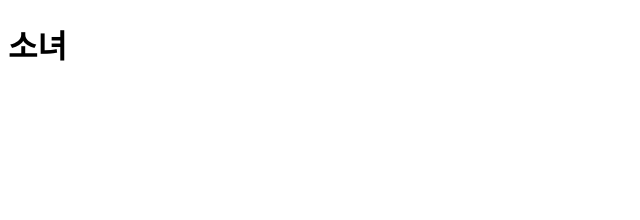
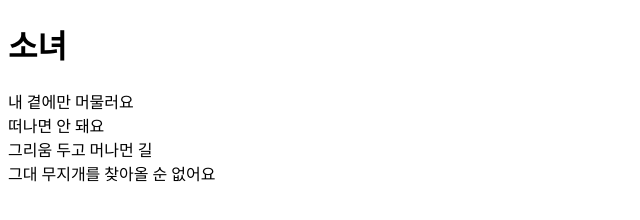
Before and after one commit to asdsadfasdf5/gitTest, a plain HTML site: page index.html in a window 1280 px wide. Shown: the whole page, without its empty margins (0-640 px from the left). Drawn offline with Linux system fonts and the light colour scheme.

Commit message:
P태그 생성 소녀-가사 첫 소절 입력

```diff
--- a/index.html
+++ b/index.html
@@ -1,12 +1,20 @@
 <!DOCTYPE html>
 <html lang="en">
+
 <head>
     <meta charset="UTF-8">
     <meta name="viewport" content="width=device-width, initial-scale=1.0">
     <title>이문세 노래</title>
 </head>
+
 <body>
     <h1>소녀</h1>
+    <p>
+        내 곁에만 머물러요<br>
+        떠나면 안 돼요<br>
+        그리움 두고 머나먼 길<br>
+        그대 무지개를 찾아올 순 없어요<br>
+    </p>
+</body>
 
-</body>
 </html>
```
